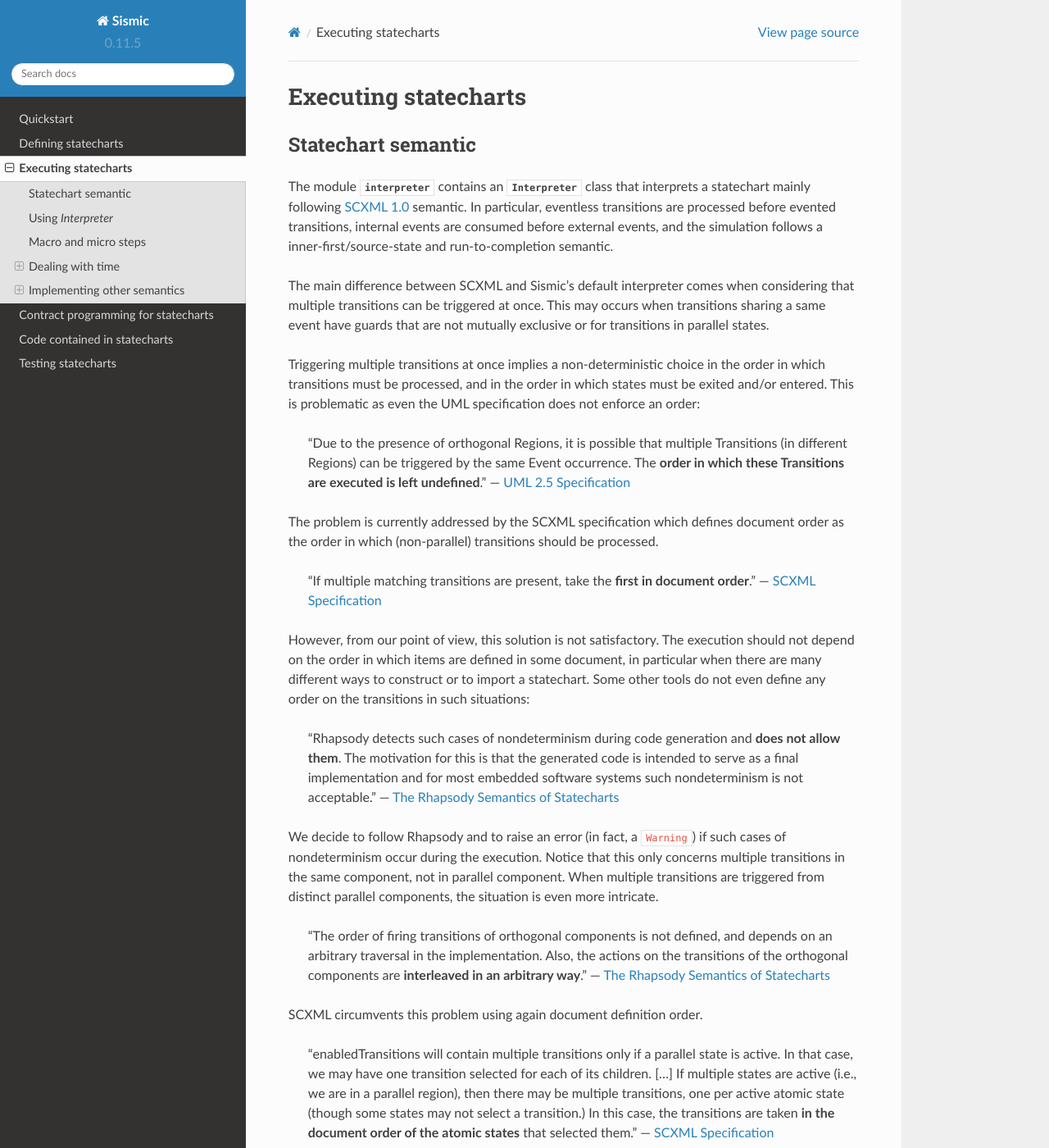
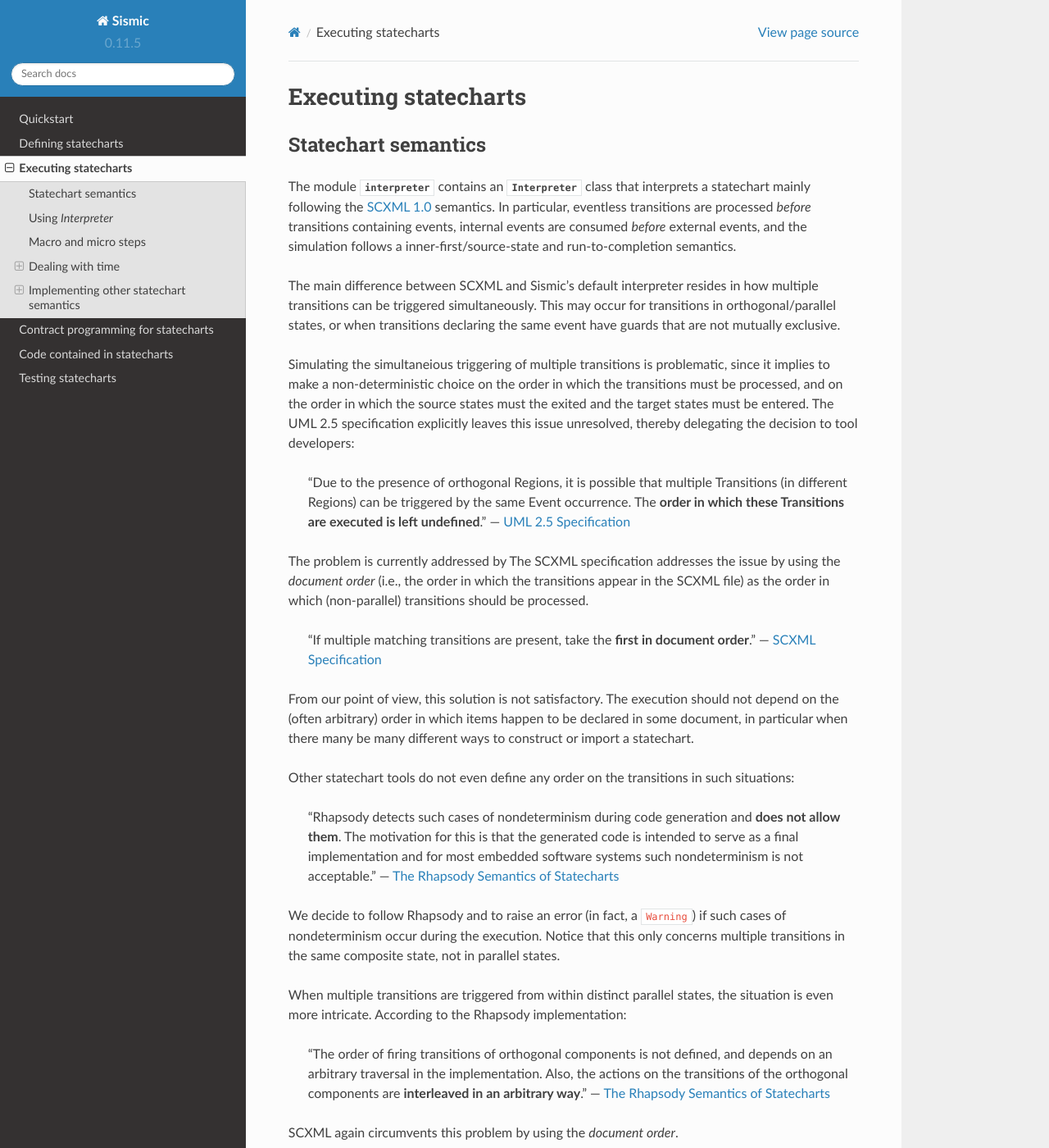
Before and after one commit to AlexandreDecan/sismic, a Sphinx documentation site: the page built from docs/execution.rst, in a window 1280 px wide and 1400 px high. Shown: the whole window at 82% size. Built offline with Sphinx 7.4.7 and the Read the Docs theme 2.0.0, drawn with Linux system fonts in a browser that asks for light colours; some of the changed text lies outside the part shown.

Commit message:
Update execution.rst

```diff
--- a/docs/execution.rst
+++ b/docs/execution.rst
@@ -3,36 +3,37 @@ Executing statecharts
 
 .. _semantic:
 
-Statechart semantic
+Statechart semantics
 -------------------
 
 The module :py:mod:`~sismic.interpreter` contains an :py:class:`~sismic.interpreter.Interpreter` class that
-interprets a statechart mainly following `SCXML 1.0 <http://www.w3.org/TR/scxml/>`__ semantic.
-In particular, eventless transitions are processed before evented transitions, internal events are consumed
-before external events, and the simulation follows a inner-first/source-state and run-to-completion semantic.
+interprets a statechart mainly following the `SCXML 1.0 <http://www.w3.org/TR/scxml/>`__ semantics.
+In particular, eventless transitions are processed *before* transitions containing events, internal events are consumed
+*before* external events, and the simulation follows a inner-first/source-state and run-to-completion semantics.
 
-The main difference between SCXML and Sismic's default interpreter comes when considering that multiple transitions
-can be triggered at once. This may occurs when transitions sharing a same event have guards that are not mutually
-exclusive or for transitions in parallel states.
+The main difference between SCXML and Sismic's default interpreter resides in how multiple transitions
+can be triggered simultaneously. This may occur for transitions in orthogonal/parallel states, or when transitions declaring the same event have guards that are not mutually exclusive.
 
-Triggering multiple transitions at once implies a non-deterministic choice in the order in which transitions must be
-processed, and in the order in which states must be exited and/or entered.
-This is problematic as even the UML specification does not enforce an order:
+Simulating the simultaneious triggering of multiple transitions is problematic,
+since it implies to make a non-deterministic choice on the order in which the transitions must be processed,
+and on the order in which the source states must the exited and the target states must be entered.
+The UML 2.5 specification explicitly leaves this issue unresolved, thereby delegating the decision to tool developers:
 
     "Due to the presence of orthogonal Regions, it is possible that multiple Transitions (in different Regions) can be
     triggered by the same Event occurrence. The **order in which these Transitions are executed is left undefined**."
     --- `UML 2.5 Specification <http://www.omg.org/cgi-bin/doc?formal/15-03-01.pdf>`__
 
-The problem is currently addressed by the SCXML specification which defines document order as the order
-in which (non-parallel) transitions should be processed.
+The problem is currently addressed by
+The SCXML specification addresses the issue by using the *document order* (i.e., the order in which the transitions appear in the SCXML file) as the order in which (non-parallel) transitions should be processed.
 
     "If multiple matching transitions are present, take the **first in document order**."
     --- `SCXML Specification <http://www.w3.org/TR/scxml/#AlgorithmforSCXMLInterpretation>`__
 
-However, from our point of view, this solution is not satisfactory.
-The execution should not depend on the order in which items are defined in some document, in particular when
-there are many different ways to construct or to import a statechart.
-Some other tools do not even define any order on the transitions in such situations:
+From our point of view, this solution is not satisfactory.
+The execution should not depend on the (often arbitrary) order in which items happen to be declared in some document,
+in particular when there many be many different ways to construct or import a statechart.
+
+Other statechart tools do not even define any order on the transitions in such situations:
 
     "Rhapsody detects such cases of nondeterminism during code generation
     and **does not allow them**. The motivation for this is that the generated code
@@ -42,8 +43,10 @@ Some other tools do not even define any order on the transitions in such situati
 
 We decide to follow Rhapsody and to raise an error (in fact, a ``Warning``) if such cases of
 nondeterminism occur during the execution. Notice that this only concerns multiple transitions in the same
-component, not in parallel component.
-When multiple transitions are triggered from distinct parallel components, the situation is even more intricate.
+composite state, not in parallel states.
+
+When multiple transitions are triggered from within distinct parallel states, the situation is even more intricate.
+According to the Rhapsody implementation:
 
     "The order of firing transitions of orthogonal components is not defined, and
     depends on an arbitrary traversal in the implementation. Also, the actions on
@@ -51,7 +54,7 @@ When multiple transitions are triggered from distinct parallel components, the s
     way**."
     --- `The Rhapsody Semantics of Statecharts <http://research.microsoft.com/pubs/148785/charts04.pdf>`__
 
-SCXML circumvents this problem using again document definition order.
+SCXML again circumvents this problem by using the *document order*.
 
     "enabledTransitions will contain multiple transitions only if a parallel state is active.
     In that case, we may have one transition selected for each of its children. [...]
@@ -60,14 +63,14 @@ SCXML circumvents this problem using again document definition order.
     transitions are taken **in the document order of the atomic states** that selected them."
     --- `SCXML Specification <http://www.w3.org/TR/scxml/#AlgorithmforSCXMLInterpretation>`__
 
-Sismic does not agree with SCXML on the chosen order, and defines that multiple orthogonal transitions
+Again, Sismic does not agree with SCXML on this, and instead defines that multiple orthogonal/parallel transitions
 should be processed in a decreasing source state depth order.
-This is perfectly coherent with the inner-first/source-state semantic, as "deeper" transitions are processed
-before "less nested" ones. Ties are broken by lexicographic order of the source states names.
+This is perfectly coherent with our aforementioned inner-first/source-state semantics, as "deeper" transitions are processed
+before "less nested" ones. In case of ties, the lexicographic order of the source state names will prevail.
 
-Notice that orthogonal regions should ideally be independent, implying that such situations should not
+Note that in an ideal world, orthogonal/parallel regions should be independent, implying that *in principle* such situations should not
 arise ("*the designer does not rely on any particular order for event instances to be dispatched
-to the relevant orthogonal regions*", UML specification).
+to the relevant orthogonal regions*", UML specification). In practice, however, it is often desirable to allow such situations.
 
 
 Using *Interpreter*
@@ -75,7 +78,7 @@ Using *Interpreter*
 
 A :py:class:`~sismic.interpreter.Interpreter` instance is constructed upon a :py:class:`~sismic.model.StateChart`
 instance and an optional callable that returns an :py:class:`~sismic.evaluator.Evaluator` (see :ref:`code_evaluation`).
-If no evaluator is specified, :py:class:`~sismic.evaluator.PythonEvaluator` class will be used.
+If no evaluator is specified, the :py:class:`~sismic.evaluator.PythonEvaluator` class will be used.
 
 Consider the following example.
 
@@ -96,7 +99,7 @@ during the execution, including the transitions that were processed, the event t
 sequences of entered and exited states (see :ref:`steps`).
 
 For convenience, :py:meth:`~sismic.interpreter.Interpreter.send` returns ``self`` and thus can be chained.
-We will see later that Sismic also provides a way to express scenarios, avoiding repeated calls to ``send``.
+We will see later that Sismic also provides a way to express scenarios, in order to avoid repeated calls to ``send``.
 
 .. code:: python
 
@@ -164,18 +167,19 @@ Putting all together, the main methods and attributes of a simulator instance ar
 Macro and micro steps
 ---------------------
 
-The interpreter is fully observable: its :py:meth:`~sismic.interpreter.Interpreter.execute_once`
+The Sismic interpreter is fully observable.
+Its :py:meth:`~sismic.interpreter.Interpreter.execute_once`
 (resp. :py:meth:`~sismic.interpreter.Interpreter.execute`) method returns
 an instance of (resp. a list of) :py:class:`~sismic.interpreter.MacroStep`.
-A macro step corresponds to the process of consuming an event, regardless of the number and the type (eventless or not)
-of triggered transitions. A macro step also includes every consecutive stabilization step
-(ie. the steps that are needed to enter nested states, or to switch into the configuration of an history state).
+A *macro step* corresponds to the process of consuming an event, regardless of the number and the type (eventless or not)
+of triggered transitions. A macro step also includes every consecutive *stabilization step*
+(i.e., the steps that are needed to enter nested states, or to switch into the configuration of a history state).
 
 A :py:class:`~sismic.interpreter.MacroStep` exposes the consumed ``event`` (an :py:class:`~sismic.model.Event` instance)
-if any, a (possibly empty) list ``transitions`` of :py:class:`~sismic.model.Transition` instances, and two
-aggregated ordered sequences of state names, ``entered_states`` and ``exited_states``.
-States order in those list indicates the order in which their *on entry* and *on exit* actions were processed.
-As transitions are atomically processed, this means that they could exist a state in ``entered_states`` that is
+if any, a (possibly empty) list ``transitions`` of :py:class:`~sismic.model.Transition` instances,
+and two aggregated ordered sequences of state names, ``entered_states`` and ``exited_states``.
+The order of states in those lists determines the order in which their *on entry* and *on exit* actions were processed.
+As transitions are atomically processed, this means that they could exit a state in ``entered_states`` that is
 entered before some state in ``exited_states`` is exited.
 The exact order in which states are exited and entered is indirectly available through the ``steps`` attribute that
 is a list of all the :py:class:`~sismic.interpreter.MicroStep`` that were executed. Each of them contains the states
@@ -185,14 +189,14 @@ that were exited and entered during its execution.
 .. autoclass:: sismic.interpreter.MacroStep
     :members:
 
-A micro step is the smallest, atomic step that a statechart can execute.
+A *micro step( is the smallest, atomic step that a statechart can execute.
 A :py:class:`~sismic.interpreter.MacroStep` instance thus can be viewed (and is!) an aggregate of
 :py:class:`~sismic.interpreter.MicroStep` instances.
 
 .. autoclass:: sismic.interpreter.MicroStep
     :members:
 
-This way, a complete run of a state machine can be summarized as an ordered list of
+This way, a complete *run* of a statechart can be summarized as an ordered list of
 :py:class:`~sismic.interpreter.MacroStep` instances,
 and details of such a run can be obtained using the :py:class:`~sismic.interpreter.MicroStep` list of a
 :py:class:`~sismic.interpreter.MacroStep`.
@@ -204,16 +208,16 @@ Dealing with time
 -----------------
 
 It is quite usual in a statechart to rely on some notion of time.
-For example, the built-in evaluator (see :py:class:`~sismic.evaluator.PythonEvaluator`) has support for
-``after(x)`` and ``idle(x)``, meaning that a transition can be triggered after a certain amount of time.
+To cope with this, the built-in evaluator (see :py:class:`~sismic.evaluator.PythonEvaluator`) has support for
+time events ``after(x)`` and ``idle(x)``, meaning that a transition can be triggered after a certain amount of time.
 
-When it comes to interpret statecharts, Sismic deals with time using an internal clock whose value is exposed
+When it comes to interpreting statecharts, Sismic deals with time using an internal clock whose value is exposed
 by the :py:attr:`~sismic.interpreter.Interpreter.time` property of an :py:class:`~sismic.interpreter.Interpreter`.
-Basically, this clock does nothing by itself except being available for an
+Basically, this clock does nothing by itself except for being available for an
 :py:class:`~sismic.evaluator.Evaluator` instance.
 If your statechart needs to rely on a time value, you have to set it by yourself.
 
-Short examples are better than a long explanation.
+Below are some examples to illustrate the use of time events.
 
 
 Example with simulated time
@@ -222,8 +226,8 @@ Example with simulated time
 Sismic provides a discrete step-by-step interpreter for statecharts.
 It seems natural in a discrete simulation to rely on simulated time.
 
-In the following example, we'll consider the *elevator* statechart.
-We will send the elevator to the 4th floor and, according to the yaml definition of this statechart,
+The following example illustrates a statechart modeling the behavior of a simple *elevator*.
+If the elevator is sent to the 4th floor, according to the YAML definition of this statechart,
 the elevator should automatically go back to the ground floor after 10 seconds.
 
 .. code:: yaml
@@ -232,8 +236,8 @@ the elevator should automatically go back to the ground floor after 10 seconds.
       guard: after(10) and current > 0
       action: destination = 0
 
-Of course, we are not going to wait those 10 seconds, but we are going to simulate them.
-First, we load the statechart and initialize the interpreter:
+Rather than waiting for 10 seconds, one can simulate this.
+First, one should load the statechart and initialize the interpreter:
 
 .. code:: python
 
@@ -247,29 +251,33 @@ First, we load the statechart and initialize the interpreter:
     interpreter = Interpreter(statechart)
 
 The internal clock of our interpreter is ``0``.
-This is, ``interpreter.time == 0`` holds. We make our elevator reaching the 4th floor.
+This is, ``interpreter.time == 0`` holds.
+We now ask our elevator to go to the 4th floor.
 
 .. code:: python
 
     interpreter.send(Event('floorSelected', data={'floor': 4}))
     interpreter.execute()
 
-The elevator should be on the 4th floor. We now inform the interpreter that 2 seconds elapsed:
+The elevator should now be on the 4th floor.
+We inform the interpreter that 2 seconds have elapsed:
 
 .. code:: python
 
     interpreter.time += 2
     print(interpreter.execute())
 
-The output should be an empty list ``[]``. Nothing happened since the condition ``after(10)`` is not
-satisfied. We now inform the interpreter that 8 additional seconds elapsed.
+The output should be an empty list ``[]``.
+Of course, nothing happened since the condition ``after(10)`` is not
+satisfied yet.
+We now inform the interpreter that 8 additional seconds have elapsed.
 
 .. code:: python
 
     interpreter.time += 8
     print(interpreter.execute())
 
-The output now contains a list of steps, where we can see that the elevator has moved down to the ground floor.
+The output now contains a list of steps, from which we can see that the elevator has moved down to the ground floor.
 We can check the current floor:
 
 .. code:: python
@@ -281,7 +289,7 @@ This displays ``0``.
 Example with real time
 **********************
 
-If your statechart needs to be aware of a real clock, the simplest way to do it is to use
+If a statechart needs to be aware of a real clock, the simplest way to achieve this is by using
 the :py:func:`time.time` function of Python.
 In a nutshell, the idea is to synchronize ``interpreter.time`` with a real clock.
 Let us first initialize an interpreter using one of our statechart example, the *elevator*:
@@ -298,26 +306,29 @@ Let us first initialize an interpreter using one of our statechart example, the
     interpreter = Interpreter(statechart)
 
 The interpreter initially sets its clock to 0.
-As we are interested in a real time simulation of the statechart, we need to set the internal clock of
-our interpreter. We import from :py:mod:`time` a real clock, and store its value into an ``starttime`` variable.
+As we are interested in a real-time simulation of the statechart,
+we need to set the internal clock of our interpreter.
+We import from :py:mod:`time` a real clock,
+and store its value into a ``starttime`` variable.
 
 .. code:: python
 
     import time
     starttime = time.time()
 
-We can now execute the statechart by sending event, and wait for the output.
-For our example, we first send to elevator to the 4th floor.
+We can now execute the statechart by sending a ``floorSelected`` event, and wait for the output.
+For our example, we first ask the statechart to send to elevator to the 4th floor.
 
 .. code:: python
 
     interpreter.send(Event('floorSelected', data={'floor': 4}))
     interpreter.execute()
 
-At this point, the elevator is on the 4th floor and is waiting for another input.
+At this point, the elevator is on the 4th floor and is waiting for another input event.
 The internal clock value is still 0.
 We should inform our interpreter of the new current time.
-Of course, as our interpreter follows a discrete simulation, nothing really happens until we call
+Of course, as our interpreter follows a discrete simulation,
+nothing really happens until we call
 :py:meth:`~sismic.interpreter.Interpreter.execute` or :py:meth:`~sismic.interpreter.Interpreter.execute_once`.
 
 .. code:: python
@@ -363,7 +374,7 @@ put it in a loop.
 
         time.sleep(0.5)  # 500ms
 
-Here, we called :py:func:`~time.sleep` function to slow down the loop (optional).
+Here, we called the :py:func:`~time.sleep` function to slow down the loop (optional).
 The output should look like::
 
     Closing doors
@@ -374,14 +385,15 @@ The output should look like::
     Opening doors
     something happened at time 1450383093.9920669
 
-As our statechart does not define any way to reach a final configuration, the ``not interpreter.final`` condition
-always hold, and you have to manually interrupt the execution.
+As our statechart does not define any way to reach a final configuration,
+the ``not interpreter.final`` condition always holds,
+and the executiong needs to be interrupted manually.
 
 
 Using *threading*
 *****************
 
-Notice from previous example that using such a loop, you are not able to send event to the interpreter.
+Notice from previous example that using a loop, it is not possible to send events to the interpreter.
 Consider the following example involving the :py:mod:`threading` module as a tiny workaround:
 
 .. code:: python
@@ -424,13 +436,13 @@ function that does the job for you.
 
 .. _other_semantics:
 
-Implementing other semantics
-----------------------------
+Implementing other statechart semantics
+---------------------------------------
 
 A :py:class:`~sismic.interpreter.Interpreter` makes use of several protected methods for its initialization or to compute
 which transition should be processed next, which are the next steps, etc.
 
-These methods can be easily overridden or combined to define other semantics.
+These methods can be overridden or combined easily to define other variants of the statechart semantics.
 
 .. automethod:: sismic.interpreter.Interpreter._select_eventless_transitions
 .. automethod:: sismic.interpreter.Interpreter._select_transitions
@@ -446,22 +458,23 @@ how these methods are related and organized.
 
 
 
-Example: Outer-first/source-state semantic
-******************************************
+Example: Outer-first/source-state semantics
+*******************************************
 
-For example, if you are interested in a outer-first/source-state semantic (instead of the
-inner-first/source-state one that is currently provided), you can subclass :py:class:`~sismic.interpreter.Interpreter`
+For example, in order to obtain an outer-first/source-state semantics (instead of the
+inner-first/source-state one that Sismic provides by default),
+one should subclass :py:class:`~sismic.interpreter.Interpreter`
 and override :py:class:`~sismic.interpreter.Interpreted._select_eventless_transitions` and
 :py:class:`~sismic.interpreter.Interpreted._select_transitions`.
-Actually, as the former relies on the second, your changes will only concern the traversal order in
+Actually, as the former relies on the second, the changes will only concern the traversal order in the
 :py:class:`~sismic.interpreter.Interpreted._select_transitions` method.
 
 
-Example: Internal events have no priority
-*****************************************
+Example: Semantics where internal events have no priority
+*********************************************************
 
-As another example, if you are interested in considering that internal event should not have
-priority over external event, it is sufficient to override the :py:meth:`~sismic.interpreter.Interpreter.send` method:
+If you want to change the semantics of Sismic so that internal events no longer have
+priority over external events, it suffices to override the :py:meth:`~sismic.interpreter.Interpreter.send` method:
 
 .. code:: python
 
@@ -473,8 +486,9 @@ priority over external event, it is sufficient to override the :py:meth:`~sismic
 Example: Custom way to deal with non-determinism
 ************************************************
 
-If you find that the way we deal with non-determinism is too far from other semantics like SCXML or Rhapsody,
-(remember :ref:`semantic`), you can implement your own approach to deal with non-determinism.
+If you want to change the way the Sismic semantics deals with non-determinism,
+for example because it deviates from the semantics given by SCXML or Rhapsody
+(remember :ref:`semantic`), you can implement your own variant for dealing with non-determinism.
 The method :py:meth:`~sismic.interpreter.Interpreter._sort_transitions` is where the whole job is done:
 
 1. It looks for non-determinism in (non-parallel) transitions,
```
Also changed, not shown: other parts of docs/execution.rst (+1 -1 lines).
